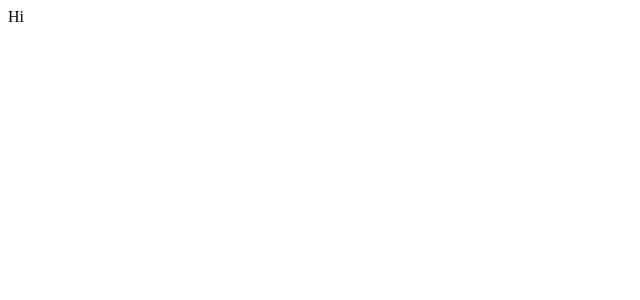
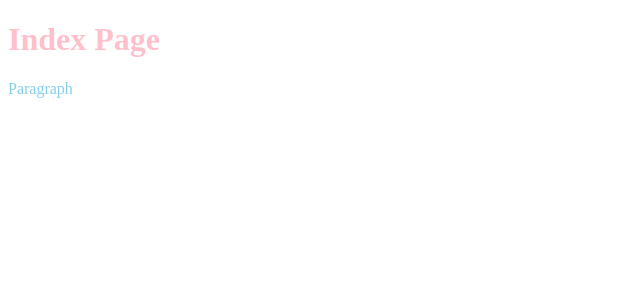
Before and after one commit to qvil/leaderboard, a Next.js app: page / in a window 1280 px wide. Shown: the top 300 px of the page, without its empty margins (0-640 px from the left). Built offline with nearby package versions, Linux system fonts and the light colour scheme.

Commit message:
Setup typescript, Test styled-jsx

```diff
--- a/package.json
+++ b/package.json
@@ -23,5 +23,11 @@
     "next": "^9.0.2",
     "react": "^16.8.6",
     "react-dom": "^16.8.6"
+  },
+  "devDependencies": {
+    "@types/node": "^12.6.8",
+    "@types/react": "^16.8.23",
+    "@types/react-dom": "^16.8.5",
+    "typescript": "^3.5.3"
   }
 }
--- a/pages/index.jsx
+++ /dev/null
@@ -1,7 +0,0 @@
-import React from "react";
-
-const index = () => {
-  return <div>Hi</div>;
-};
-
-export default index;
--- /dev/null
+++ b/pages/index.tsx
@@ -0,0 +1,22 @@
+interface IAppProps {}
+
+const App: React.FunctionComponent<IAppProps> = () => {
+  return (
+    <div>
+      <h1>Index Page</h1>
+      <p>Paragraph</p>
+      <style jsx>
+        {`
+          h1 {
+            color: pink;
+          }
+          p {
+            color: skyblue;
+          }
+        `}
+      </style>
+    </div>
+  );
+};
+
+export default App;
```
Also changed, not shown: tsconfig.json (added, +23 -0 lines), next-env.d.ts (added), 1 other file (tests, documents, lock files or other folders).
